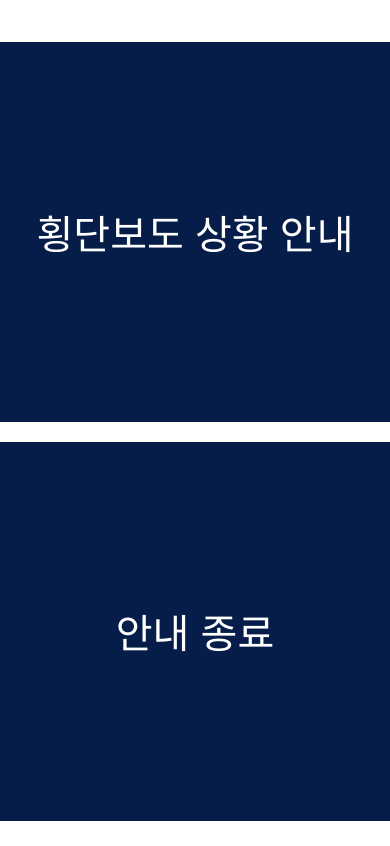
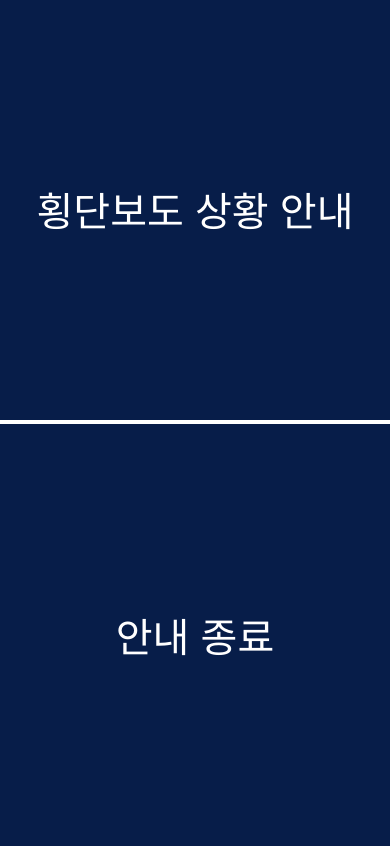
Before and after one commit to ConvergenceSwAce/22-F-ML-Front, a React Native app: screen / in a window 390 px wide. Built offline with nearby package versions, Linux system fonts and the light colour scheme.

Commit message:
Design : margin, height 값 변경

```diff
--- a/components/MyButton.js
+++ b/components/MyButton.js
@@ -7,8 +7,9 @@ const MyButton = (props) => {
       style={{
         backgroundColor: '#071D49',
         width: '100%',
-        height: '45%',
-        marginTop: '5%',
+        height: '50%',
+        marginTop: '0.5%',
+        marginBottom: '0.5%',
         justifyContent: 'center',
         alignItems: 'center',
       }}
```
